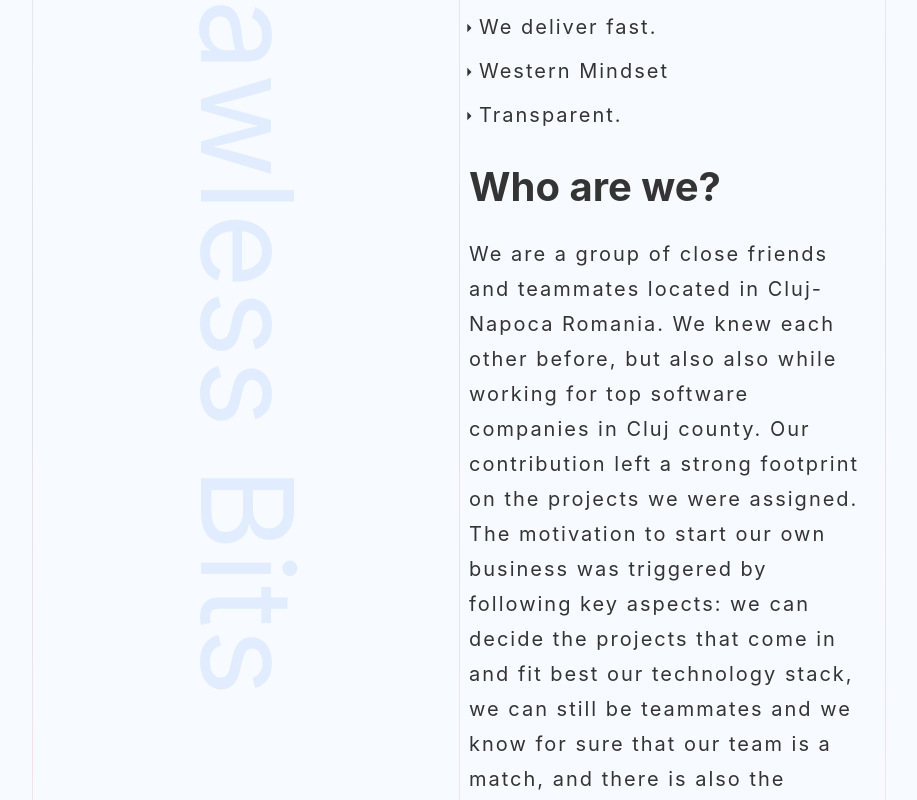
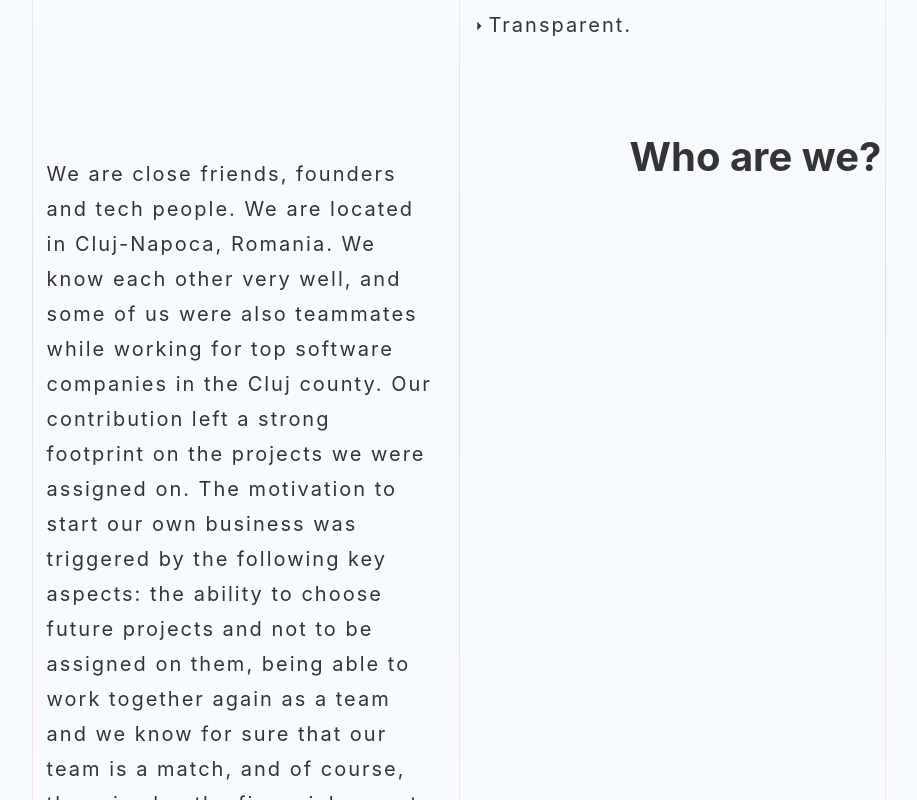
Before and after one commit to relumesaros/flawless-bits, a React app: page / in a window 1280 px wide. Shown: the part 1200-2000 px from the top of the page, without its empty margins (181-1098 px from the left). Built offline with nearby package versions, Linux system fonts and the light colour scheme.

Commit message:
Update WhyUs positioning; Minor footer fixes.

```diff
--- a/src/components/common/Footer.jsx
+++ b/src/components/common/Footer.jsx
@@ -74,7 +74,7 @@ const HeaderSection = styled.div`
   justify-content: flex-start;
 
   @media only screen and (max-width: ${stylesConfig.maxWidth}px), screen and (max-height: ${stylesConfig.maxHeight}px) {
-    margin: 5px 0 0 0;
+    margin: 5px 0 5px 0;
   }
 `;
 
@@ -112,7 +112,6 @@ const Subtitle = styled.p`
   font-size: 15px;
 
   @media only screen and (max-width: ${stylesConfig.maxWidth}px), screen and (max-height: ${stylesConfig.maxHeight}px) {
-    margin: 5px 0 3px 0;
     font-size: 8px;
   }
 `;
--- a/src/components/sections/Blog.jsx
+++ b/src/components/sections/Blog.jsx
@@ -39,7 +39,7 @@ const BlogContainer = styled.div`
 
   @media only screen and (max-width: ${stylesConfig.maxWidth}px), screen and (max-height: ${stylesConfig.maxHeight}px) {
     margin: 30px 0 20px 0;
-    grid-template-columns: repeat(auto-fill, 400px);
+    grid-template-columns: repeat(auto-fill, 350px);
     grid-row-gap: 5px;
     grid-column-gap: 5px;
   }
@@ -81,7 +81,7 @@ const BlogCardWrapper = styled.a`
 
   @media only screen and (max-width: ${stylesConfig.maxWidth}px), screen and (max-height: ${stylesConfig.maxHeight}px) {
     height: 250px;
-    width: 400px;
+    width: 350px;
   }
 `;
 
--- a/src/components/sections/WhyUs.jsx
+++ b/src/components/sections/WhyUs.jsx
@@ -24,11 +24,21 @@ const SectionWhyUs = styled.div`
   flex-direction: column;
 
   @media only screen and (max-width: ${stylesConfig.maxWidth}px), screen and (max-height: ${stylesConfig.maxHeight}px) {
-    padding: 70px 17% 20px 17%;
+    padding: 70px 17% 50px 17%;
   }
 `;
 
-const TitleWhyUs = styled.h2`
+const WhyUsTitle = styled.h2`
+  grid-area: grid-why-us-title;
+
+  @media only screen and (max-width: ${stylesConfig.maxWidth}px), screen and (max-height: ${stylesConfig.maxHeight}px) {
+    text-align: center;
+  }
+`;
+
+const AboutUsTitle = styled.h2`
+  grid-area: grid-about-us-title;
+
   text-align: right;
 
   @media only screen and (max-width: ${stylesConfig.maxWidth}px), screen and (max-height: ${stylesConfig.maxHeight}px) {
@@ -36,45 +46,45 @@ const TitleWhyUs = styled.h2`
   }
 `;
 
-const TitleAboutUs = styled.h2`
-  margin: 0 0 20px 0;
+const WhyUsContent = styled.div`
+  grid-area: grid-why-us-content;
+`;
+
+const AboutUsText = styled.div`
+  grid-area: grid-about-us-content;
+  margin: 30px 10px;
+  font-size: 20px;
+  line-height: 35px;
+  letter-spacing: 2px;
+
+  @media only screen and (max-width: ${stylesConfig.maxWidth}px), screen and (max-height: ${stylesConfig.maxHeight}px) {
+    margin: 10px 0;
+    text-align: center;
+    font-size: 10px;
+    letter-spacing: 1px;
+    line-height: 15px;
+  }
 `;
 
 const Content = styled.div`
-  display: flex;
   height: 100%;
-`;
 
-const WhyUsContentFlexLeft = styled.div`
-  opacity: 0.1;
-  text-orientation: mixed;
-  writing-mode: vertical-rl;
-  flex: 1;
-  font-size: 8em;
-  width: 100%;
-  display: flex;
-  justify-content: center;
-  align-items: center;
-  color: ${stylesConfig.colors.blue};
-  letter-spacing: 2px;
-  z-index: -1;
+  display: grid;
+  grid-column-gap: 25px;
+  grid-row-gap: 70px;
+  grid-template-columns: auto auto;
+
+  grid-template-areas:
+  "grid-why-us-title grid-why-us-content"
+  "grid-about-us-content grid-about-us-title";
 
   @media only screen and (max-width: ${stylesConfig.maxWidth}px), screen and (max-height: ${stylesConfig.maxHeight}px) {
-    position: absolute;
-    top: 0;
-    left: 0;
-    right: 0;
-    bottom: 0;
-    font-size: 70px;
-  }
-`;
-
-const ContentRight = styled.div`
-  flex: 1;
-  padding-top: 30px;
-
-  @media only screen and (max-width: ${stylesConfig.maxWidth}px), screen and (max-height: ${stylesConfig.maxHeight}px) {
-    padding-top: 10px;
+    grid-row-gap: 10px;
+    grid-template-areas:
+    "grid-why-us-title"
+    "grid-why-us-content"
+    "grid-about-us-title"
+    "grid-about-us-content";
   }
 `;
 
@@ -89,30 +99,9 @@ const Text = styled.p`
   }
 `;
 
-const AboutUsText = styled.p`
-  font-size: 20px;
-  margin: 0;
-  line-height: 35px;
-  letter-spacing: 2px;
-
-  @media only screen and (max-width: ${stylesConfig.maxWidth}px), screen and (max-height: ${stylesConfig.maxHeight}px) {
-    font-size: 10px;
-    letter-spacing: 1px;
-    line-height: 15px;
-  }
-`;
-
 const WhyUsTextContainer = styled.div`
   display: flex;
   margin: 20px 0;
-`;
-
-const AboutUsTextContainer = styled.div`
-  margin: 30px 10px;
-
-  @media only screen and (max-width: ${stylesConfig.maxWidth}px), screen and (max-height: ${stylesConfig.maxHeight}px) {
-    margin: 10px 0;
-  }
 `;
 
 const ArrowRightIconWrapper = styled.div`
@@ -141,10 +130,10 @@ export default () => {
       </ScrollArrowUpPosition>
 
       <Content>
-        <WhyUsContentFlexLeft>Flawless Bits</WhyUsContentFlexLeft>
 
-        <ContentRight>
-          <TitleWhyUs> Why us? </TitleWhyUs>
+        <WhyUsTitle> Why us? </WhyUsTitle>
+
+        <WhyUsContent>
 
           <WhyUsTextContainer>
             <ArrowRightIconWrapper>
@@ -196,21 +185,20 @@ export default () => {
             <Text>Transparent.</Text>
           </WhyUsTextContainer>
 
-          <AboutUsTextContainer>
-            <TitleAboutUs>Who are we?</TitleAboutUs>
+        </WhyUsContent>
 
-            <AboutUsText /* eslint-disable */>
-              We are a group of close friends and teammates located in Cluj-Napoca Romania.
-              We knew each other before, but also also while working for top software companies in Cluj county.
-              Our contribution left a strong footprint on the projects we were assigned.
-              The motivation to start our own business was triggered by following key aspects:
-              we can decide the projects that come in and fit best our technology stack,
-              we can still be teammates and we know for sure that our team is a match,
-              and there is also the financial aspect.
-            </AboutUsText>
-          </AboutUsTextContainer>
+        <AboutUsTitle>Who are we?</AboutUsTitle>
 
-        </ContentRight>
+        <AboutUsText /* eslint-disable */>
+          We are close friends, founders and tech people. We are located in Cluj-Napoca, Romania.
+          We know each other very well, and some of us were also teammates while working for
+          top software companies in the Cluj county.
+          Our contribution left a strong footprint on the projects we were assigned on.
+          The motivation to start our own business was triggered by the following key aspects:
+          the ability to choose future projects and not to be assigned on them,
+          being able to work together again as a team and we know for sure that our team is a match,
+          and of course, there is also the financial aspect.
+        </AboutUsText>
 
       </Content>
 
```
